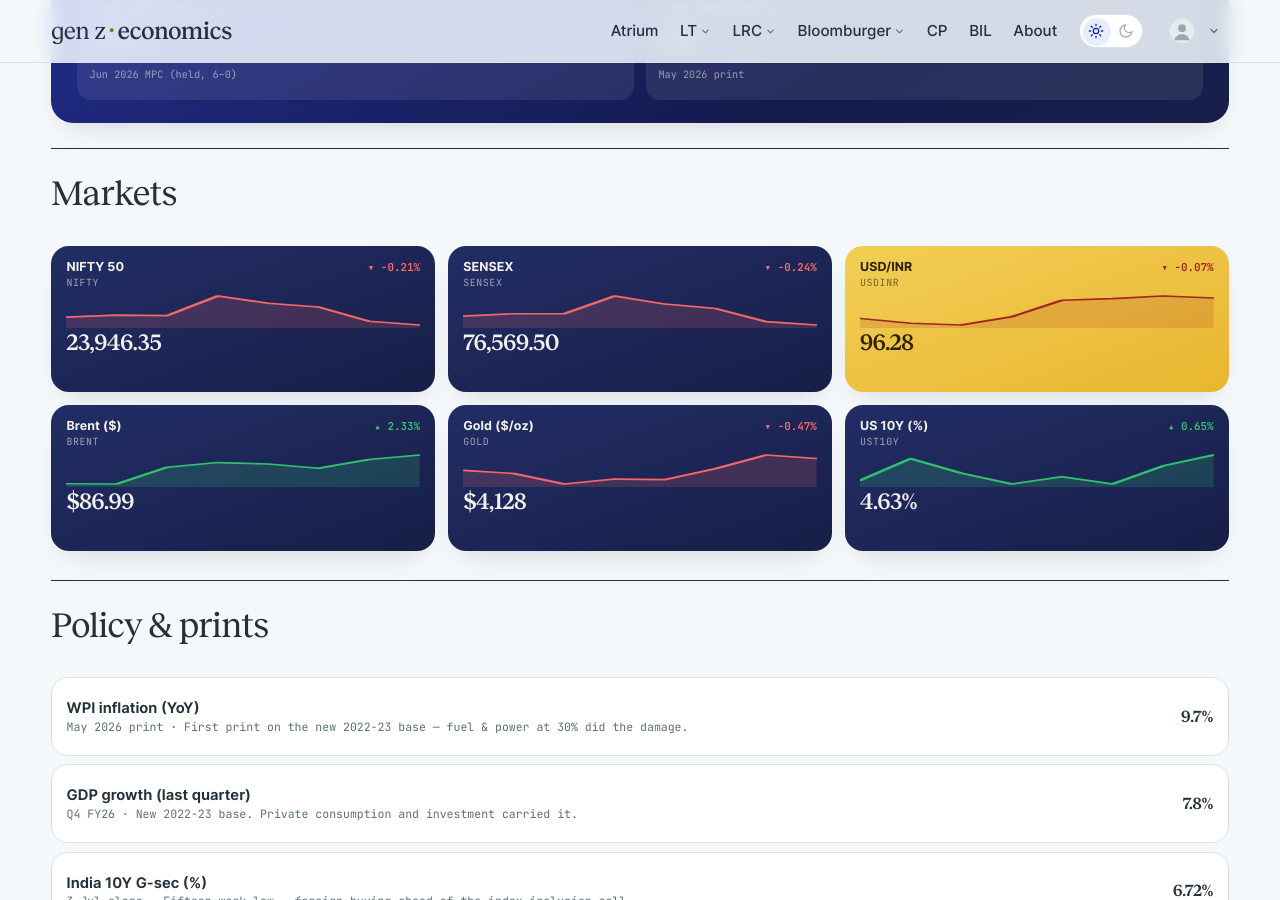
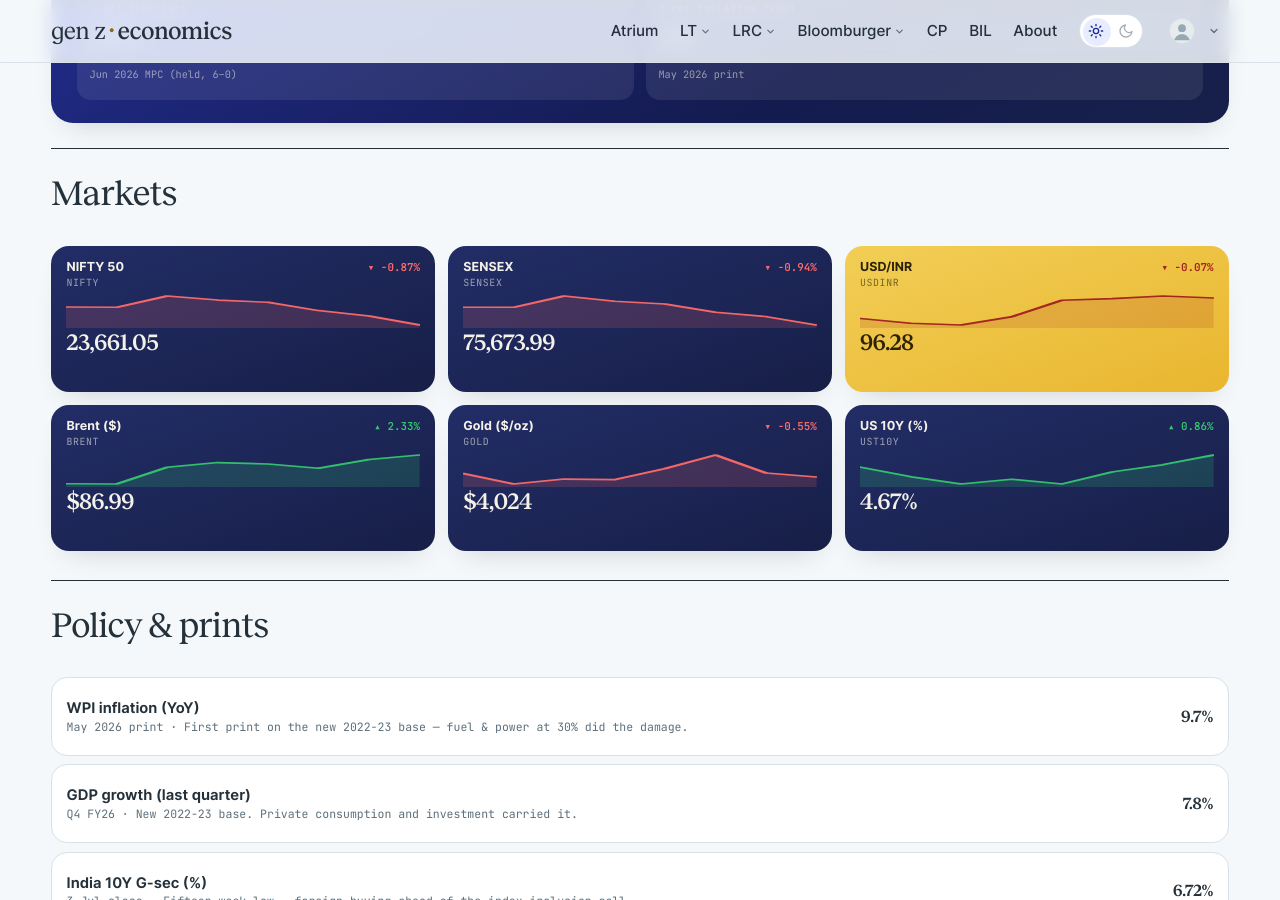
Before and after one commit to harsharya7021/genz-economics.com, a Jekyll site: the page built from macro-watch.html, in a window 1280 px wide and 900 px high, scrolled down 599 px. Built offline with Jekyll 4.4.1, drawn with Linux system fonts in a browser that asks for light colours; comment, search, counter and statistics services are not loaded.

Commit message:
data: morning market refresh

```diff
--- a/_data/macro.json
+++ b/_data/macro.json
@@ -1,34 +1,34 @@
 {
-  "as_of": "23 Jul 2026 close",
+  "as_of": "24 Jul 2026 close",
   "auto": {
     "nifty": {
       "label": "NIFTY 50",
-      "v": "23,946.35",
-      "chg": -0.21,
+      "v": "23,661.05",
+      "chg": -0.87,
       "spark": [
-        24052.051,
         24078.5,
         24072.75,
         24334.301,
         24238.5,
         24187.699,
         23996.25,
-        23946.35
+        23869.6,
+        23661.051
       ]
     },
     "sensex": {
       "label": "SENSEX",
-      "v": "76,569.50",
-      "chg": -0.24,
+      "v": "75,673.99",
+      "chg": -0.94,
       "spark": [
-        77054.938,
         77185.43,
         77186.867,
         78151.453,
         77708.523,
         77470.109,
         76755.047,
-        76569.5
+        76391.391,
+        75673.992
       ]
     },
     "usdinr": {
@@ -63,32 +63,32 @@
     },
     "gold": {
       "label": "Gold ($/oz)",
-      "v": "$4,128",
-      "chg": -0.47,
+      "v": "$4,024",
+      "chg": -0.55,
       "spark": [
-        4061.1,
         4044.0,
         3985.6,
         4012.7,
         4010.3,
         4071.1,
         4146.9,
-        4127.5
+        4046.6,
+        4024.3
       ]
     },
     "ust10y": {
       "label": "US 10Y (%)",
-      "v": "4.63%",
-      "chg": 0.65,
+      "v": "4.67%",
+      "chg": 0.86,
       "spark": [
-        4.56,
         4.62,
         4.58,
         4.55,
         4.57,
         4.55,
         4.6,
-        4.63
+        4.63,
+        4.67
       ]
     }
   },
--- a/_data/markets.yml
+++ b/_data/markets.yml
@@ -2,38 +2,38 @@
 # USD/INR) are refreshed each weekday morning by the market-data workflow;
 # the India 10Y G-Sec line is maintained by hand. Do not hand-edit the
 # live tickers — the job overwrites them.
-as_of: 23 Jul 2026
+as_of: 24 Jul 2026
 tickers:
 - symbol: NIFTY 50
   code: ^NSEI
-  value: 23,946.35
-  change: −49.90
-  pct: −0.21%
+  value: 23,661.05
+  change: −208.55
+  pct: −0.87%
   dir: down
   spark:
-  - 24052.051
   - 24078.5
   - 24072.75
   - 24334.301
   - 24238.5
   - 24187.699
   - 23996.25
-  - 23946.35
+  - 23869.6
+  - 23661.051
 - symbol: SENSEX
   code: BSE
-  value: 76,569.50
-  change: −185.55
-  pct: −0.24%
+  value: 75,673.99
+  change: −717.40
+  pct: −0.94%
   dir: down
   spark:
-  - 77054.938
   - 77185.43
   - 77186.867
   - 78151.453
   - 77708.523
   - 77470.109
   - 76755.047
-  - 76569.5
+  - 76391.391
+  - 75673.992
 - symbol: USD / INR
   code: FX
   value: '96.28'
```
